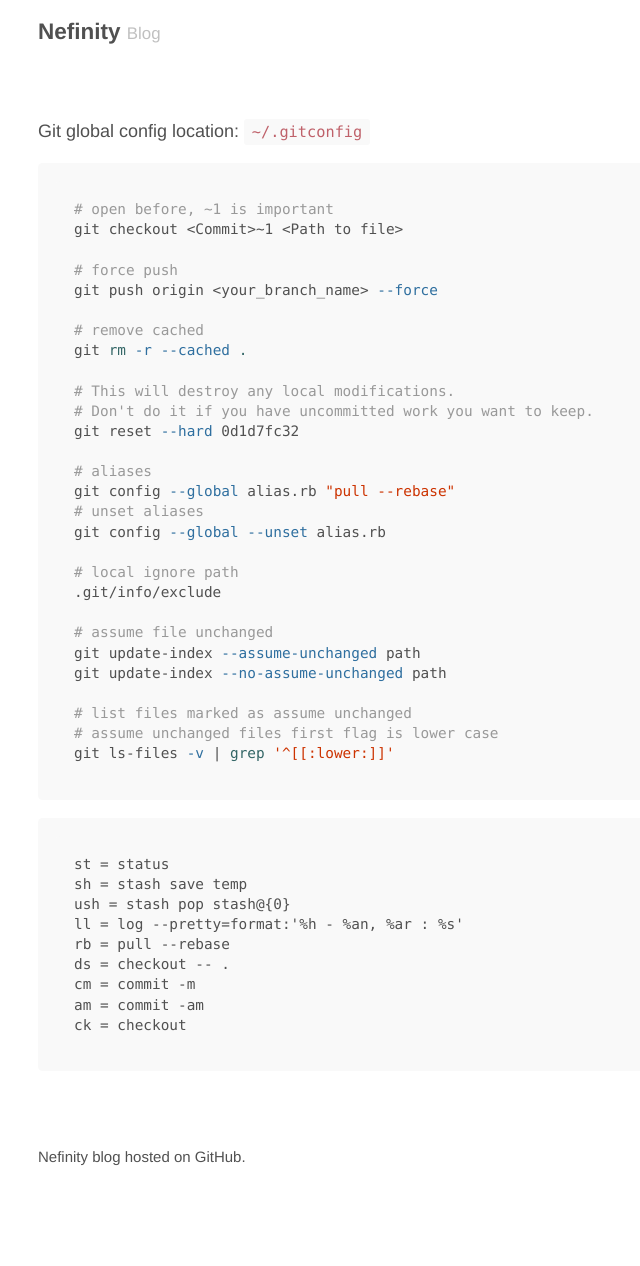
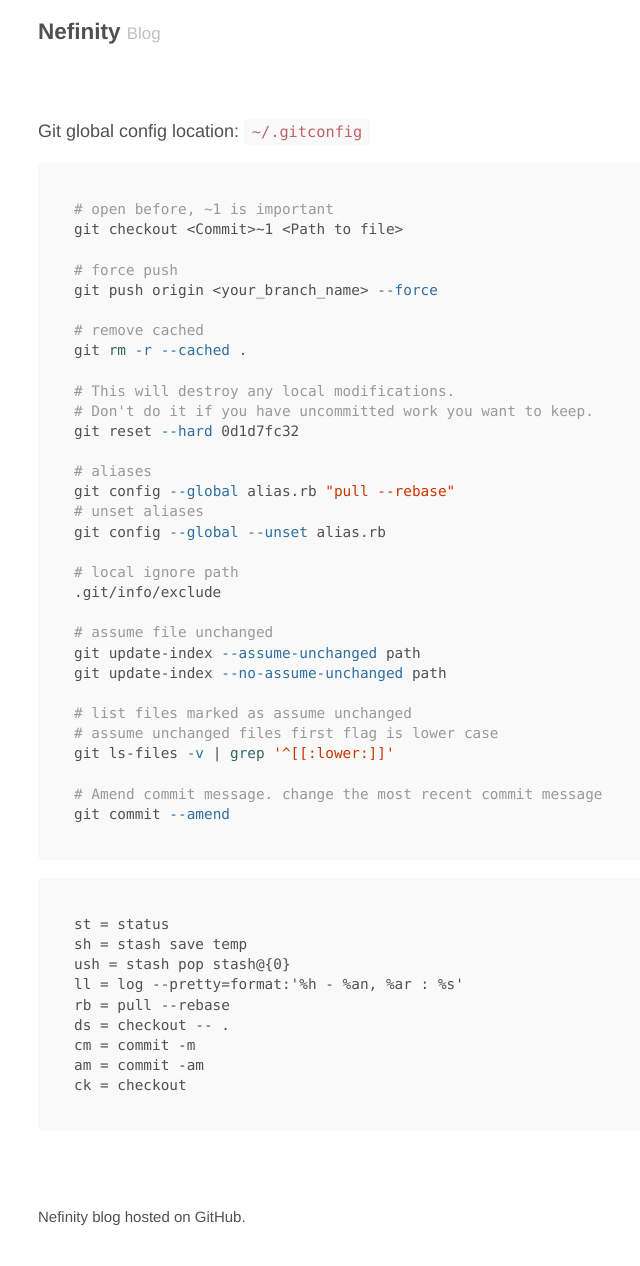
Before and after one commit to yatyricky/yatyricky.github.io, a Jekyll site: the page built from notes/Command/Git cheat sheet.md, in a window 1280 px wide. Shown: the whole page, without its empty margins (287-927 px from the left). Built offline with Jekyll 4.4.1, drawn with Linux system fonts in a browser that asks for light colours; our own code applies the rules of GitHub Pages for plain Markdown files; before the commit the page ends 1206 px from its top, so only the background shows below that.

Commit message:
git commit amend

````diff
--- a/notes/Command/Git cheat sheet.md
+++ b/notes/Command/Git cheat sheet.md
@@ -29,6 +29,9 @@ git update-index --no-assume-unchanged path
 # list files marked as assume unchanged
 # assume unchanged files first flag is lower case
 git ls-files -v | grep '^[[:lower:]]'
+
+# Amend commit message. change the most recent commit message
+git commit --amend
 ```
 
 ```
````
